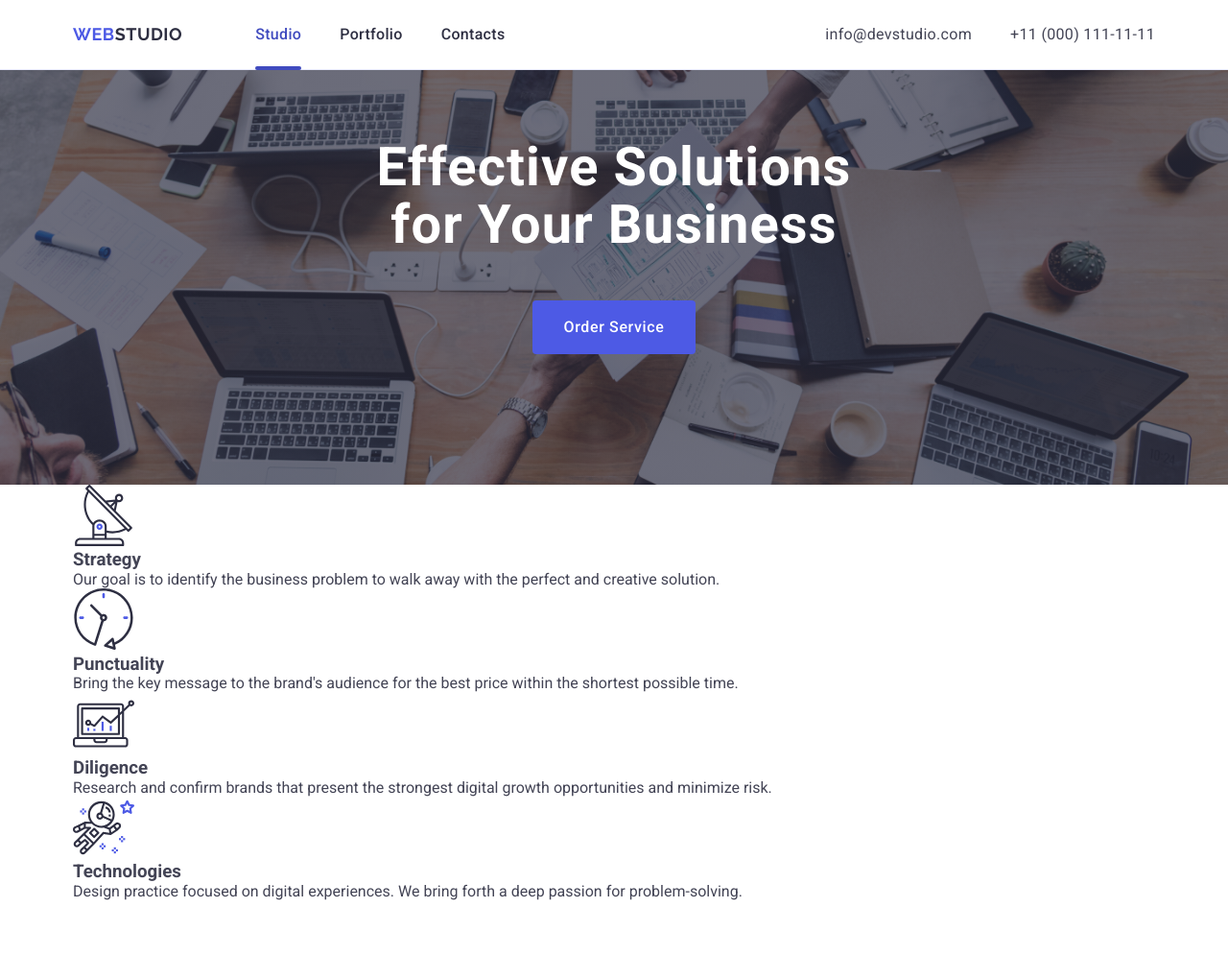
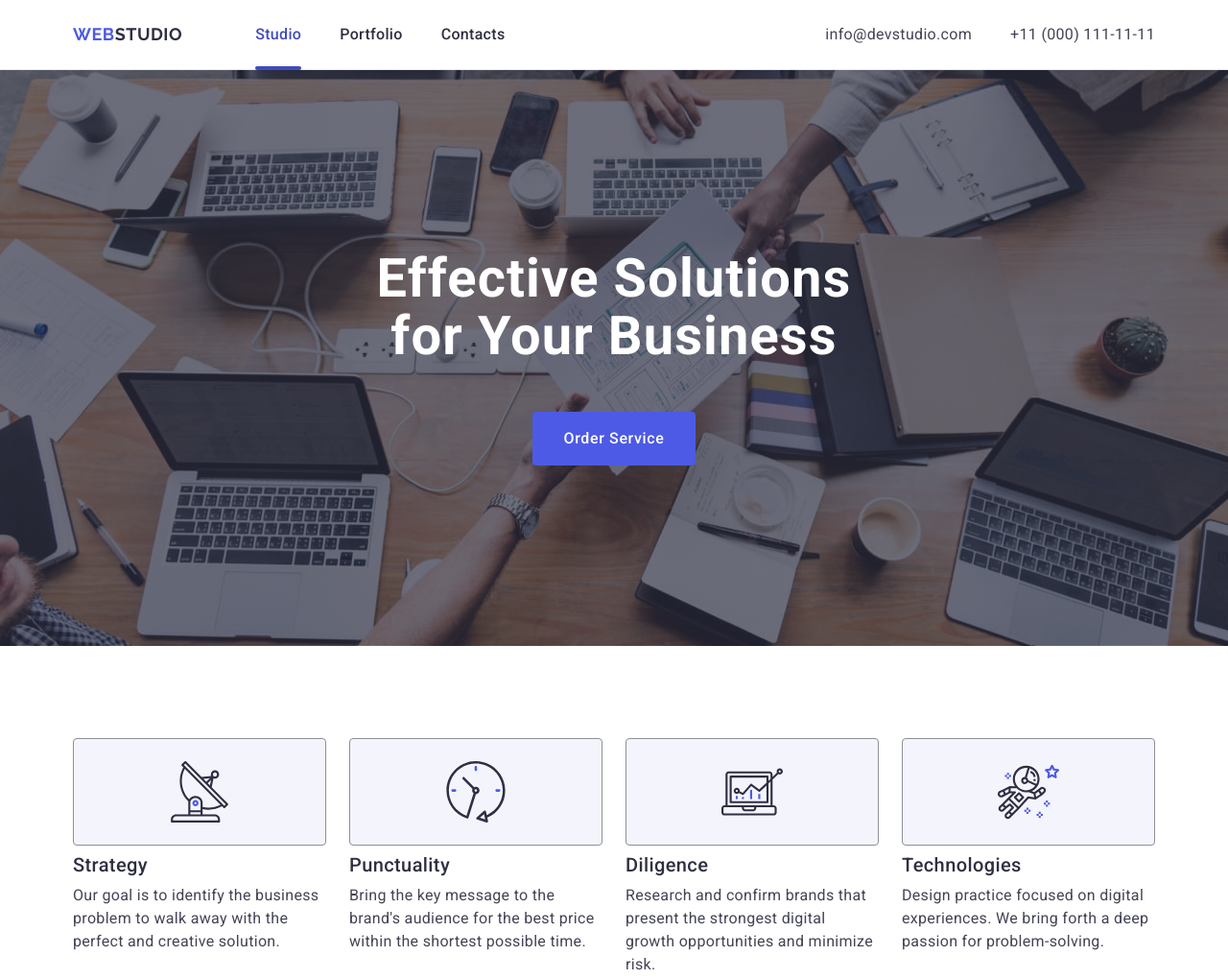
Before and after one commit to dendjoya25/goit-markup-hw-06, a plain HTML site: page index.html in a window 1280 px wide. Shown: the whole page at 96% size. Before the commit the page ends 938 px from the top, so only its background shows below. Drawn offline with nearby package versions, Linux system fonts and the light colour scheme.

Commit message:
add adaptive

```diff
--- a/css/styles.css
+++ b/css/styles.css
@@ -204,10 +204,7 @@ address {
 /* < !--=========== HERO STYLES ===========--> */
 .hero-first-section {
   background-color: #2e2f42;
-  max-width: 1440px;
-  min-height: 432px;
-  margin-left: auto;
-  margin-right: auto;
+  margin: 0 auto;
   padding-bottom: 72px;
   padding-top: 72px;
   background-repeat: no-repeat;
@@ -218,7 +215,16 @@ address {
       rgba(46, 47, 66, 0.7),
       rgba(46, 47, 66, 0.7)
     ),
-    url(../images/background-image.jpg);
+    url(../images/./hero-1x2x-images/mob-hero-img.jpg);
+}
+@media screen and (min-resolution: 192dpi), screen and (min-resolution: 2dppx) {
+  .hero-first-section {
+    background-image: linear-gradient(
+        rgba(46, 47, 66, 0.7),
+        rgba(46, 47, 66, 0.7)
+      ),
+      url(../images/./hero-1x2x-images/mob-hero-img@2x.jpg);
+  }
 }
 .page-title {
   max-width: 216px;
@@ -231,6 +237,7 @@ address {
   margin-left: auto;
   margin-right: auto;
   margin-bottom: 72px;
+
   text-align: center;
 }
 .button-icon {
@@ -252,6 +259,27 @@ address {
 }
 
 @media screen and (min-width: 768px) {
+  .hero-first-section {
+    padding: 112px 0;
+    min-width: 768px;
+    background-image: linear-gradient(
+        rgba(46, 47, 66, 0.7),
+        rgba(46, 47, 66, 0.7)
+      ),
+      url(../images/./hero-1x2x-images/tablet-hero-img.jpg);
+  }
+
+  @media screen and (min-resolution: 192dpi),
+    screen and (min-resolution: 2dppx) {
+    .hero-first-section {
+      background-image: linear-gradient(
+          rgba(46, 47, 66, 0.7),
+          rgba(46, 47, 66, 0.7)
+        ),
+        url(../images/./hero-1x2x-images/tablet-hero-img@2х.jpg);
+    }
+  }
+
   .page-title {
     max-width: 496px;
     font-size: 56px;
@@ -260,8 +288,103 @@ address {
   }
 }
 @media screen and (min-width: 1158px) {
+  .hero-first-section {
+    min-width: 1158px;
+    padding: 188px 15px;
+    background-image: linear-gradient(
+        rgba(46, 47, 66, 0.7),
+        rgba(46, 47, 66, 0.7)
+      ),
+      url(../images/./hero-1x2x-images/desktop-hero-img.jpg);
+  }
+
+  @media screen and (min-resolution: 192dpi),
+    screen and (min-resolution: 2dppx) {
+    .hero-first-section {
+      background-image: linear-gradient(
+          rgba(46, 47, 66, 0.7),
+          rgba(46, 47, 66, 0.7)
+        ),
+        url(../images/./hero-1x2x-images/desktop-hero-img@2x.jpg);
+    }
+  }
   .page-title {
     margin: 0 auto 48px auto;
+  }
+}
+/* < !--===========  SOFT SKILLS STYLES ===========--> */
+.visually-hidden {
+  position: absolute;
+  width: 1px;
+  height: 1px;
+  margin: -1px;
+  border: 0;
+  padding: 0;
+
+  white-space: nowrap;
+  clip-path: inset(100%);
+  clip: rect(0 0 0 0);
+  overflow: hidden;
+}
+.soft-list {
+  padding: 96px 0;
+  display: flex;
+  flex-wrap: wrap;
+  gap: 72px;
+}
+.soft-list-icon {
+  display: none;
+}
+.soft-list-title {
+  font-weight: 700;
+  font-size: 36px;
+  line-height: 1.11;
+  letter-spacing: 0.02em;
+  color: #2e2f42;
+  margin-bottom: 8px;
+}
+.soft-list-text {
+  font-weight: 500;
+  font-size: 16px;
+  line-height: 1.5;
+  letter-spacing: 0.02em;
+  color: #434455;
+}
+
+@media screen and (min-width: 768px) {
+  .soft-list {
+    gap: 72px 24px;
+  }
+  .soft-list-item {
+    max-width: 356px;
+    width: calc((100% - 24px) / 2);
+  }
+}
+@media screen and (min-width: 1158px) {
+  .soft-list-icon {
+    display: flex;
+    align-items: center;
+    justify-content: center;
+    height: 112px;
+    background-color: #f4f4fd;
+    border-radius: 4px;
+    border: 1px solid #8e8f99;
+    margin-bottom: 8px;
+  }
+  .soft-list {
+    display: flex;
+    gap: 24px;
+  }
+  .soft-list-title {
+    font-weight: 500;
+    font-size: 20px;
+    line-height: 1.2;
+  }
+  .soft-list-item {
+    width: calc((100% - 72px) / 4);
+  }
+  .soft-list-text {
+    font-weight: 400;
   }
 }
 
--- a/index.html
+++ b/index.html
@@ -71,7 +71,7 @@
         <div class="container">
           <h2 class="visually-hidden">Our Soft Skills</h2>
           <ul class="soft-list">
-            <li class="section-list-item">
+            <li class="soft-list-item">
               <div class="soft-list-icon">
                 <svg width="64" height="64">
                   <use href="./images/icons.svg#icon-antenna-1"></use>
@@ -83,9 +83,9 @@
                 the perfect and creative solution.
               </p>
             </li>
-            <li class="section-list-item">
+            <li class="soft-list-item">
               <div class="soft-list-icon">
-                <svg width="64" height="64">
+                <svg  width="64" height="64">
                   <use href="./images/icons.svg#icon-clock-1"></use>
                 </svg>
               </div>
@@ -95,9 +95,9 @@
                 within the shortest possible time.
               </p>
             </li>
-            <li class="section-list-item">
+            <li class="soft-list-item">
               <div class="soft-list-icon">
-                <svg width="64" height="64">
+                <svg  width="64" height="64">
                   <use href="./images/icons.svg#icon-diagram-1"></use>
                 </svg>
               </div>
@@ -107,9 +107,9 @@
                 growth opportunities and minimize risk.
               </p>
             </li>
-            <li class="section-list-item">
+            <li class="soft-list-item">
               <div class="soft-list-icon">
-                <svg width="64" height="64">
+                <svg  width="64" height="64">
                   <use href="./images/icons.svg#icon-astronaut-1"></use>
                 </svg>
               </div>
```
Also changed, not shown: images/hero-1x2x-images/desktop-hero-img.jpg (added), images/hero-1x2x-images/desktop-hero-img@2x.jpg (added), images/hero-1x2x-images/mob-hero-img.jpg (added), images/hero-1x2x-images/mob-hero-img@2x.jpg (added), images/hero-1x2x-images/tablet-hero-img.jpg (added), images/hero-1x2x-images/tablet-hero-img@2х.jpg (added).
